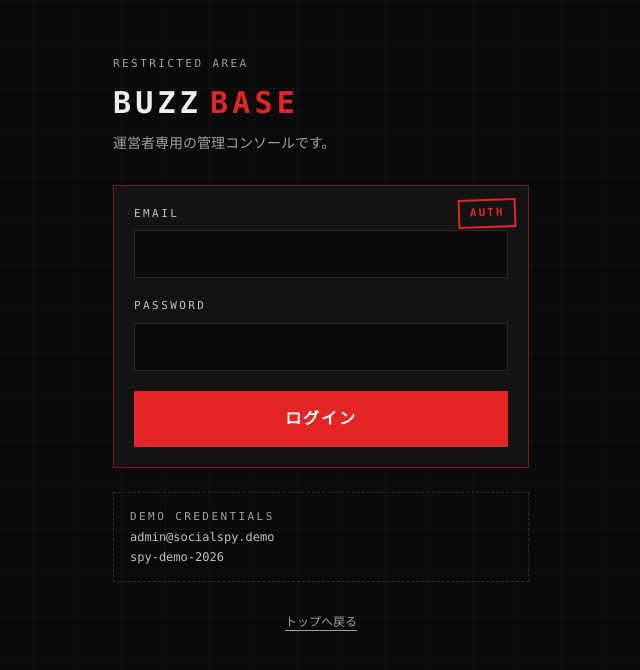
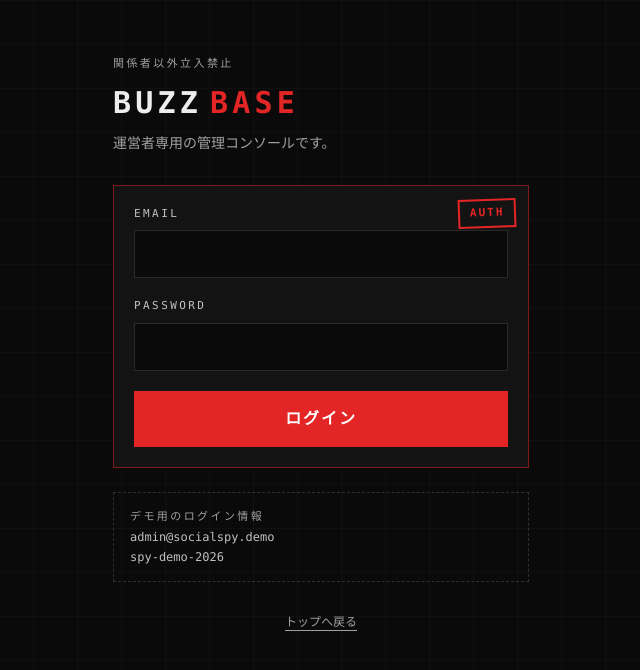
Before and after one commit to koki2130414/social-spy, a Next.js app: page /admin/login in a window 1280 px wide. Shown: the top 670 px of the page, without its empty margins (319-959 px from the left). Built offline with nearby package versions, Linux system fonts and the light colour scheme; no server answers.

Commit message:
refactor(admin): ログイン画面の表記を日本語にする

```diff
--- a/src/app/admin/login/page.tsx
+++ b/src/app/admin/login/page.tsx
@@ -18,7 +18,7 @@ export default async function AdminLoginPage() {
   return (
     <main className="mx-auto w-full max-w-md px-4 py-14">
       <header className="mb-8 space-y-3">
-        <p className="label-mono">RESTRICTED AREA</p>
+        <p className="label-mono">関係者以外立入禁止</p>
         <SpyLogo />
         <p className="text-sm text-muted-foreground">運営者専用の管理コンソールです。</p>
       </header>
@@ -29,7 +29,7 @@ export default async function AdminLoginPage() {
 
       {demo ? (
         <div className="mt-6 space-y-1 rounded-sm border border-dashed border-border p-4 text-xs">
-          <p className="label-mono">DEMO CREDENTIALS</p>
+          <p className="label-mono">デモ用のログイン情報</p>
           <p className="font-mono text-foreground/80">{creds.email}</p>
           <p className="font-mono text-foreground/80">{creds.password}</p>
         </div>
```
